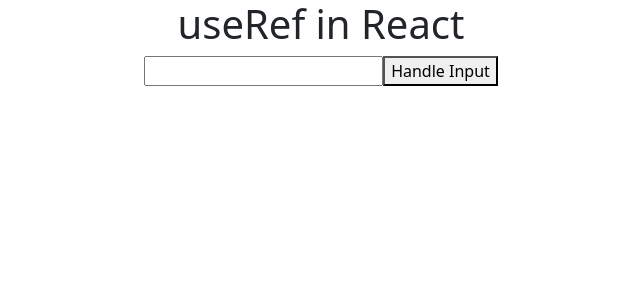
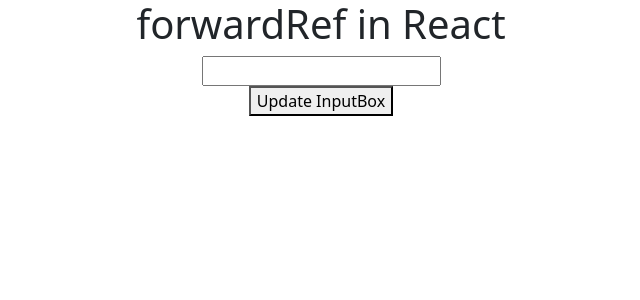
Before and after one commit to sunnysood1may/react, a React (Create React App) app: page / in a window 1280 px wide. Shown: the top 300 px of the page, without its empty margins (319-959 px from the left). Built offline with nearby package versions, Linux system fonts and the light colour scheme.

Commit message:
forwardRef

```diff
--- a/src/App.js
+++ b/src/App.js
@@ -1,22 +1,20 @@
-import logo from "./logo.svg";
 import "./App.css";
 import React, {  useRef } from "react";
 import "./style.css";
+import User from "./User";
 
 function App() {
-    let inputRef = useRef(null);
-    function handleInput(){
-      console.log("function call");
-      inputRef.current.value=1000;
-      inputRef.current.style.color = "yellow";
-      inputRef.current.focus();
-      inputRef.current.style.display = "none";
-    }
+   let inputRef = useRef(null);
+   function updateInput(){
+    inputRef.current.value = 1000;
+    inputRef.current.style.color = "red";
+    inputRef.current.focus();
+   }
     return (
       <div className="App">
-        <h1>useRef in React </h1>
-        <input type="text" ref={inputRef} />
-        <button onClick={handleInput}>Handle Input</button>
+        <h1>forwardRef in React </h1>
+        <User ref={inputRef} />
+        <button onClick={updateInput}>Update InputBox</button>
       </div>
     );
 }
--- a/src/User.js
+++ b/src/User.js
@@ -1,11 +1,10 @@
-function User(props) {
-  const name="sunny sood";
+import React,{forwardRef} from "react";
+function User(props,ref) {
   return (
     <div>
-      <h2>User name: </h2>
-      <button onClick={()=>props.getData(name)}>click Me</button>
+      <input ref={ref} type="text" />
     </div>
-  );
+  )
 }
 
-export default User;
+export default forwardRef(User);
```
